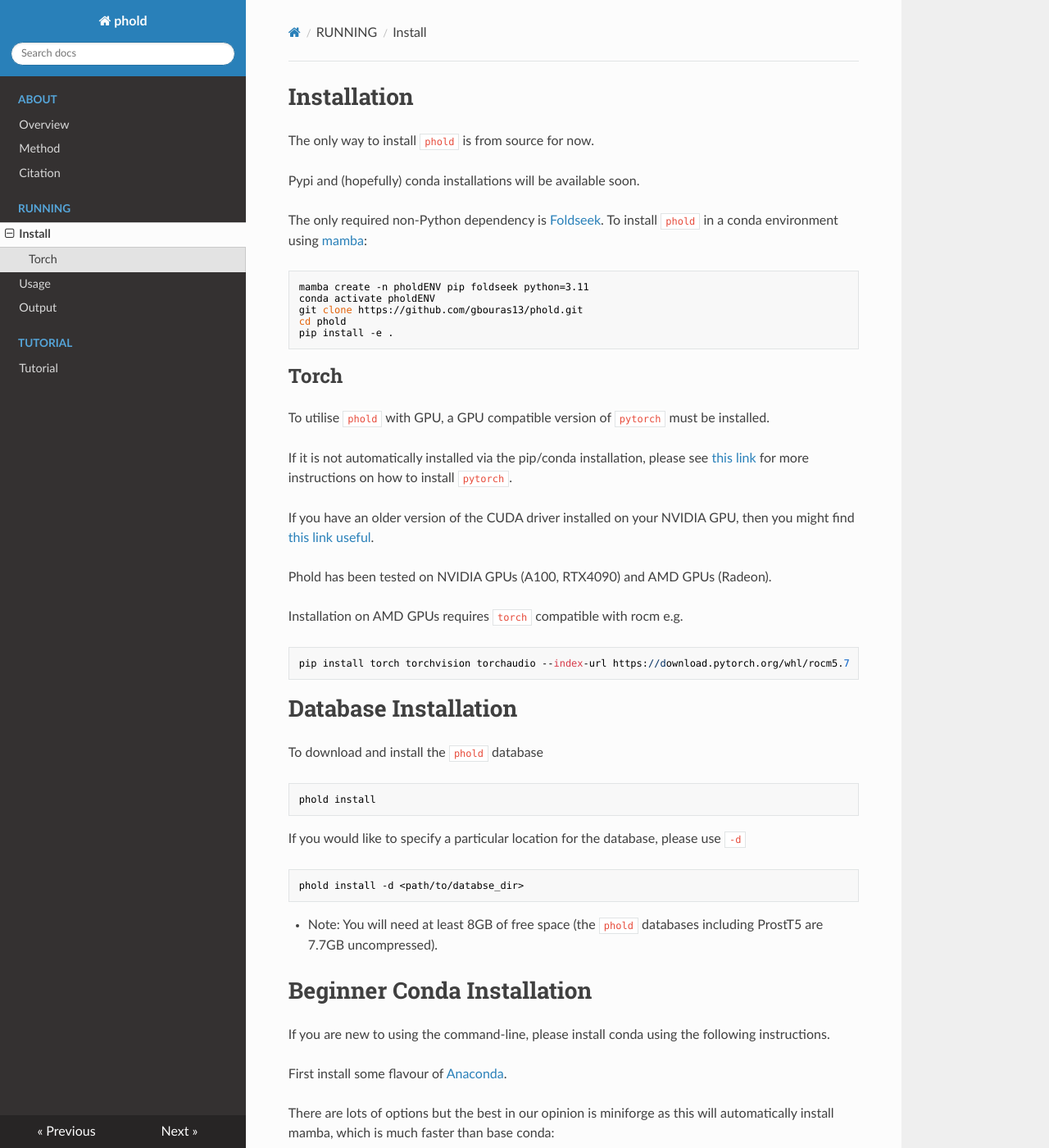
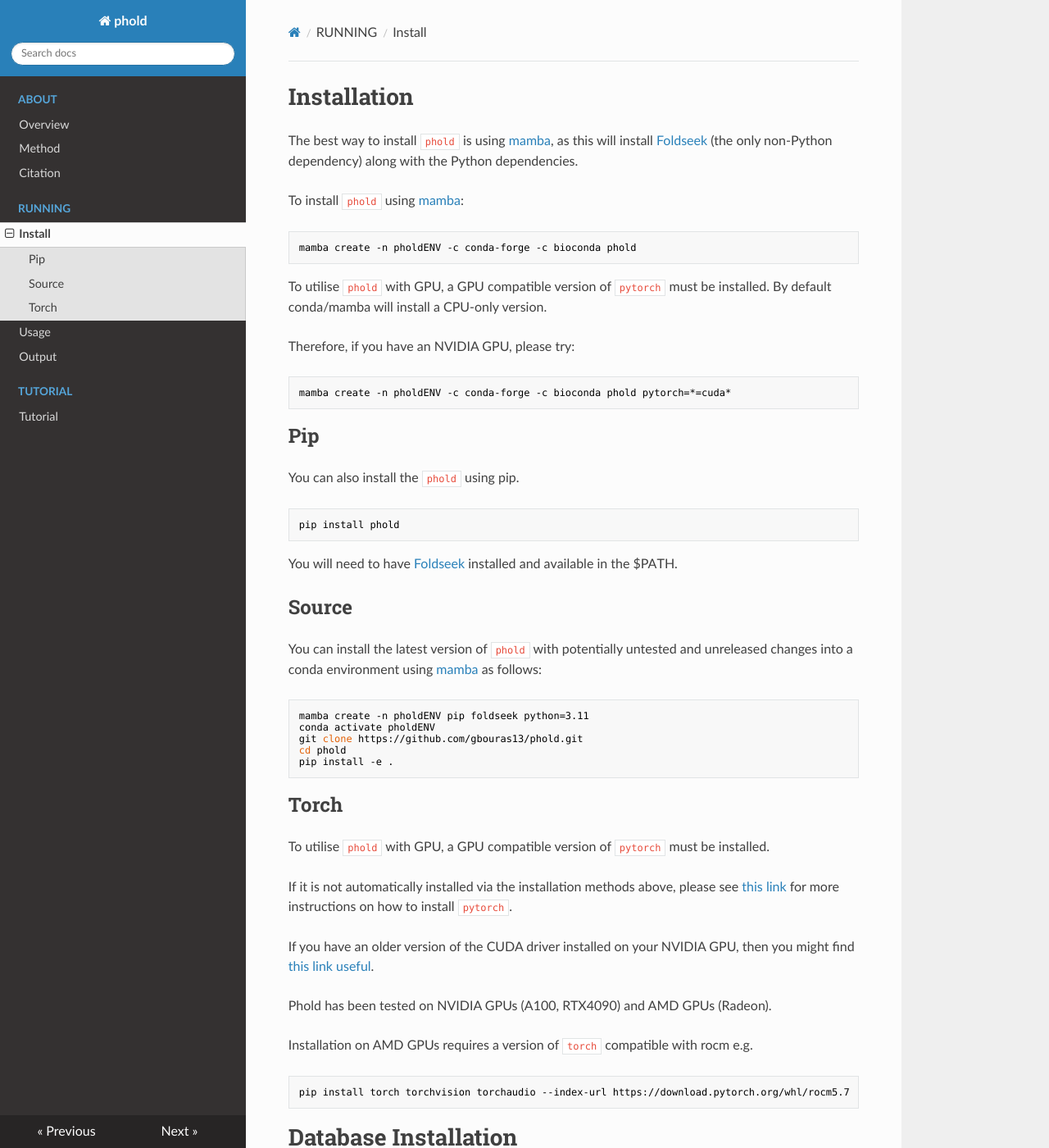
Before and after one commit to gbouras13/phold, an MkDocs documentation site: the page built from docs/install.md, in a window 1280 px wide and 1400 px high. Shown: the whole window at 82% size. Built offline with MkDocs 1.6.1, drawn with Linux system fonts in a browser that asks for light colours; nearby versions of some CDN libraries; some of the changed text lies outside the part shown.

````diff
--- a/docs/install.md
+++ b/docs/install.md
@@ -1,12 +1,36 @@
 # Installation
 
-The only way to install `phold` is from source for now.
+The best way to install `phold` is using [mamba](https://github.com/conda-forge/miniforge), as this will install [Foldseek](https://github.com/steineggerlab/foldseek) (the only non-Python dependency) along with the Python dependencies.
 
-Pypi and (hopefully) conda installations will be available soon.
+To install `phold` using [mamba](https://github.com/conda-forge/miniforge):
 
-The only required non-Python dependency is [Foldseek](https://github.com/steineggerlab/foldseek). To install `phold` in a conda environment using [mamba](https://github.com/conda-forge/miniforge):
+```bash
+mamba create -n pholdENV -c conda-forge -c bioconda phold
+```
 
+To utilise `phold` with GPU, a GPU compatible version of `pytorch` must be installed. By default conda/mamba will install a CPU-only version.
+
+Therefore, if you have an NVIDIA GPU, please try:
+
+```bash
+mamba create -n pholdENV -c conda-forge -c bioconda phold pytorch=*=cuda*
 ```
+
+## Pip
+
+You can also install the `phold` using pip.
+
+```bash
+pip install phold
+```
+
+You will need to have [Foldseek](https://github.com/steineggerlab/foldseek) installed and available in the $PATH.
+
+## Source
+
+You can install the latest version of `phold` with potentially untested and unreleased changes into a conda environment using [mamba](https://github.com/conda-forge/miniforge) as follows:
+
+```bash
 mamba create -n pholdENV pip foldseek python=3.11
 conda activate pholdENV
 git clone https://github.com/gbouras13/phold.git
@@ -18,15 +42,15 @@
 
 To utilise `phold` with GPU, a GPU compatible version of `pytorch` must be installed.
 
-If it is not automatically installed via the pip/conda installation, please see [this link](https://pytorch.org) for more instructions on how to install `pytorch`.
+If it is not automatically installed via the installation methods above, please see [this link](https://pytorch.org) for more instructions on how to install `pytorch`.
 
 If you have an older version of the CUDA driver installed on your NVIDIA GPU, then you might find [this link useful](https://pytorch.org/get-started/previous-versions/).
 
 Phold has been tested on NVIDIA GPUs (A100, RTX4090) and AMD GPUs (Radeon).
 
-Installation on AMD GPUs requires `torch` compatible with rocm e.g.
+Installation on AMD GPUs requires a version of `torch` compatible with rocm e.g.
 
-```
+```bash
 pip install torch torchvision torchaudio --index-url https://download.pytorch.org/whl/rocm5.7
 ```
 
@@ -34,13 +58,13 @@
 
 To download and install the `phold` database
 
-```
+```bash
 phold install
 ```
 
-If you would like to specify a particular location for the database, please use `-d`
+If you would like to specify a particular location for the database (e.g. if you use `phold` on a shared server), please use `-d`
 
-```
+```bash
 phold install -d <path/to/databse_dir>
 ```
 
@@ -60,35 +84,36 @@
 
 After your installation is complete, you should add the following channels to your conda configuration:
 
-```
+```bash
 conda config --add channels defaults
 conda config --add channels bioconda
 conda config --add channels conda-forge
 ```
 
-We would recommend installing `phold` into a fresh environment. Assuming you installed miniforge, to create a environment called `pholdENV` with `phold` installed:
+We would recommend installing `phold` into a fresh environment. Assuming you installed miniforge, to create an environment called `pholdENV` with `phold` installed (assuming you have an NVIDIA GPU):
 
-* To create a conda environment called `pholdENV` with foldseek installed
 
-```
-conda create -n pholdENV foldseek pip
+```bash
+mamba create -n pholdENV -c conda-forge -c bioconda phold pytorch=*=cuda*
 ```
 
-* To activate the environment
+If you don't have a GPU:
 
+```bash
+mamba create -n pholdENV -c conda-forge -c bioconda phold
 ```
+
+Then activate the environment
+
+```bash
 conda activate pholdENV
 ```
 
-* To install `phold`
+You can then check installation worked and download the `phold` databases:
 
-```
-pip install phold
-```
-
-* Once that has finished downloading and installing, you can check installation worked using:
-
-```
+```bash
 phold -h
 phold install
 ```
+
+See the [tutorial](https://phold.readthedocs.io/en/latest/tutorial/) for more information on how to run `phold`.
````
Also changed, not shown: README.md (+2 -2 lines), docs/tutorial.md (+8 -9 lines), src/phold/__init__.py (+19 -10 lines), 1 other file.
